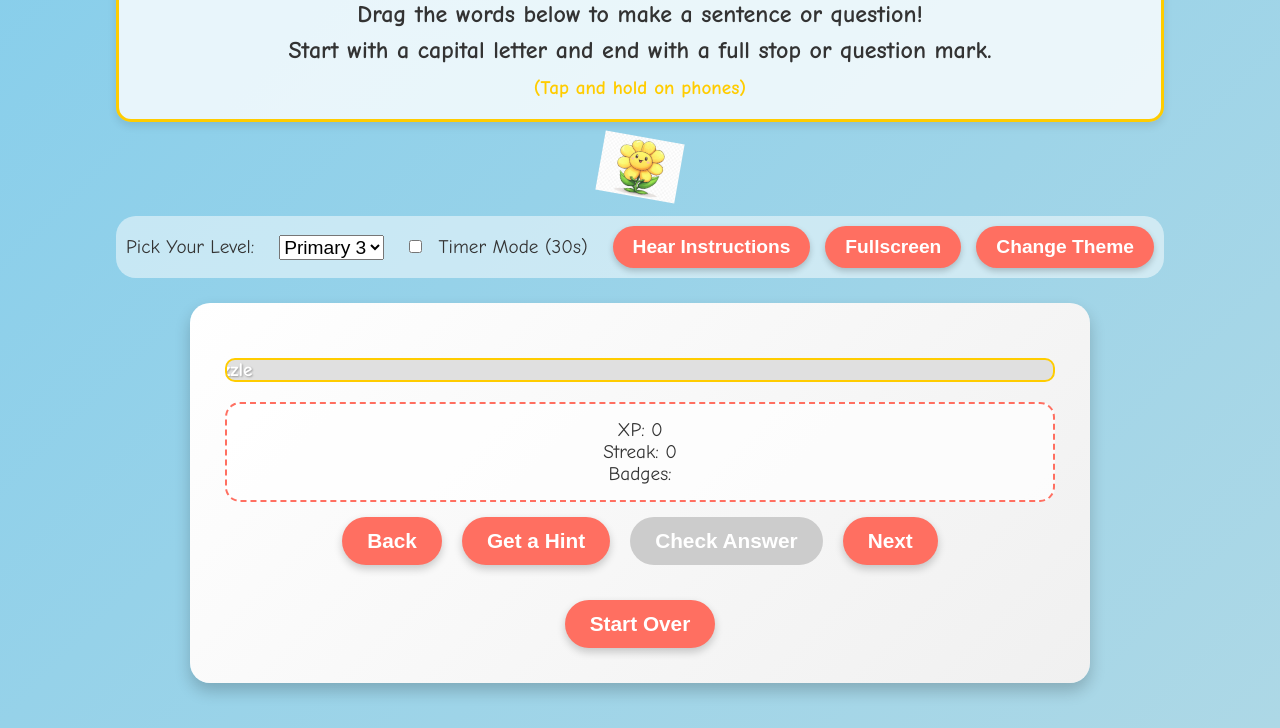
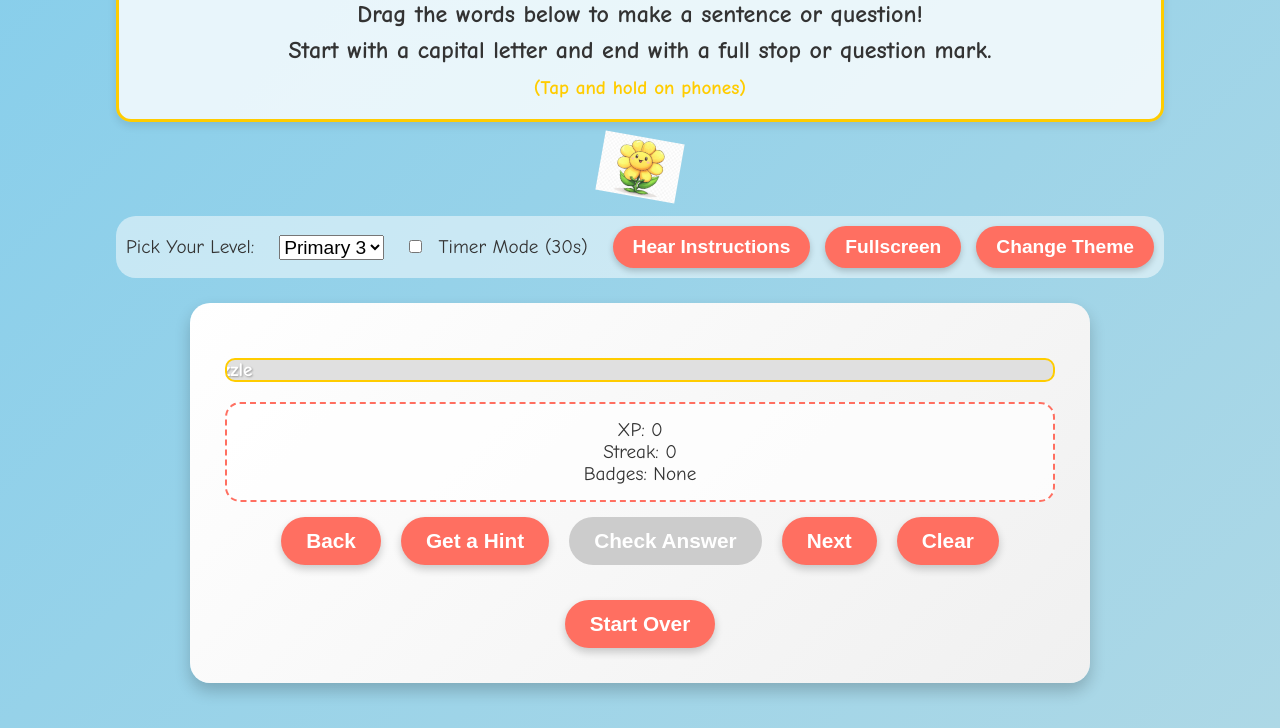
Before and after one commit to JastonChamp/ccvcspinner, a plain HTML site: page index.html in a window 1280 px wide. Shown: the part 106-834 px from the top of the page. Drawn offline with nearby package versions, Linux system fonts and the light colour scheme.

Commit message:
Update index.html

```diff
--- a/index.html
+++ b/index.html
@@ -6,7 +6,7 @@
   <title>Word Order Adventure</title>
   <link href="https://fonts.googleapis.com/css2?family=Comic+Neue:wght@400;700&display=swap" rel="stylesheet">
   <link rel="manifest" href="/manifest.json">
-  <link rel="stylesheet" href="styles.css?v=11">
+  <link rel="stylesheet" href="styles.css?v=12">
 </head>
 <body>
   <header>
@@ -52,6 +52,7 @@
       <button id="submit-btn" disabled aria-label="Check Answer">Check Answer</button>
       <button id="try-again-btn" style="display: none;" aria-label="Try Again">Try Again</button>
       <button id="next-btn" aria-label="Next Puzzle">Next</button>
+      <button id="clear-btn" aria-label="Clear Drop Zone">Clear</button>
     </nav>
     <div class="feedback">
       <p id="progress"></p>
```
